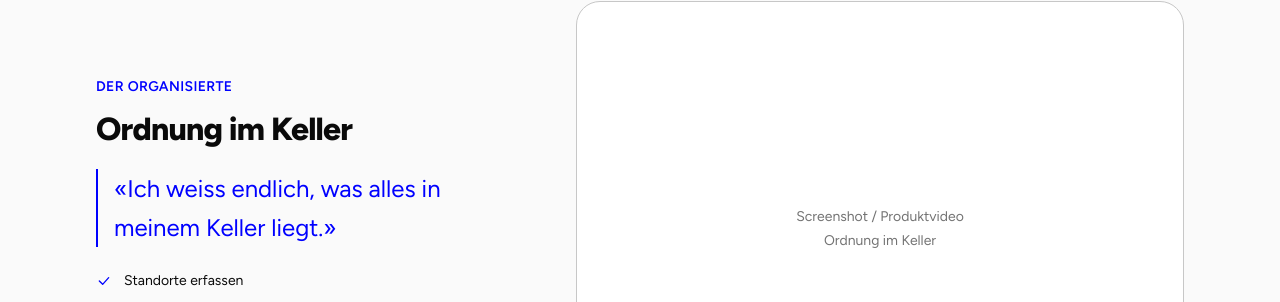
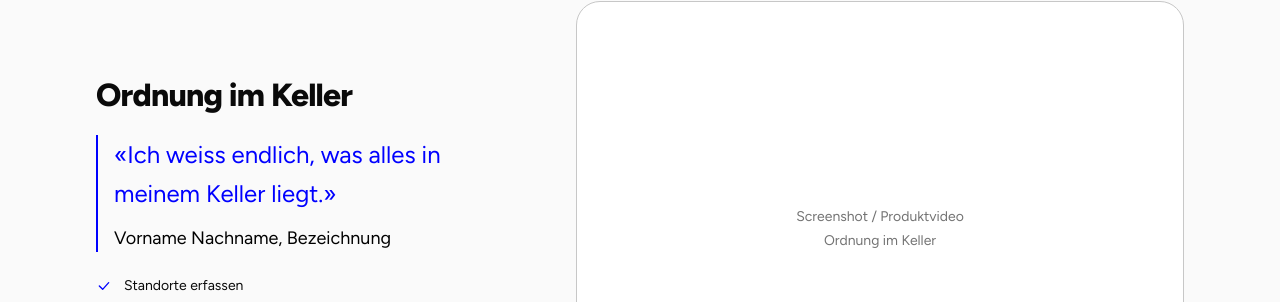
Before and after one commit to mrcldbrnr/marketing-page, a Next.js app: page /warum-myown in a window 1280 px wide. Shown: the part 456-758 px from the top of the page. Built offline with nearby package versions, Linux system fonts and the light colour scheme; no server answers.

Commit message:
Usecases: Darstellung Testimonial

```diff
--- a/src/components/sections/usecases.tsx
+++ b/src/components/sections/usecases.tsx
@@ -27,13 +27,15 @@ export function Usecases() {
           <div key={usecase.title} className="border-t border-border py-16 first:border-t-0 first:pt-0 lg:py-20">
             <div className="grid items-center gap-10 lg:grid-cols-12 lg:gap-16">
               <div className={flip ? "lg:order-2 lg:col-span-5" : "lg:col-span-5"}>
-                <p className="text-sm font-semibold tracking-wide text-accent uppercase">{usecase.persona}</p>
-                <h2 className="mt-2 text-[1.625rem] font-extrabold tracking-tight text-balance sm:text-[2rem]">
+                <h2 className="text-[1.625rem] font-extrabold tracking-tight text-balance sm:text-[2rem]">
                   {usecase.title}
                 </h2>
-                <blockquote className="mt-4 border-l-2 border-accent pl-4 text-[1.5rem] leading-relaxed text-[#0000ff] text-pretty">
-                  «{usecase.quote}»
-                </blockquote>
+                <div className="mt-4 border-l-2 border-accent pl-4">
+                  <blockquote className="text-[1.5rem] leading-relaxed text-[#0000ff] text-pretty">
+                    «{usecase.quote}»
+                  </blockquote>
+                  <p className="mt-3 text-[18px] text-black">Vorname Nachname, Bezeichnung</p>
+                </div>
                 <ul className="mt-6 flex flex-col gap-2.5 text-sm">
                   {usecase.benefits.map((benefit) => (
                     <li key={benefit} className="flex items-start gap-3">
```
